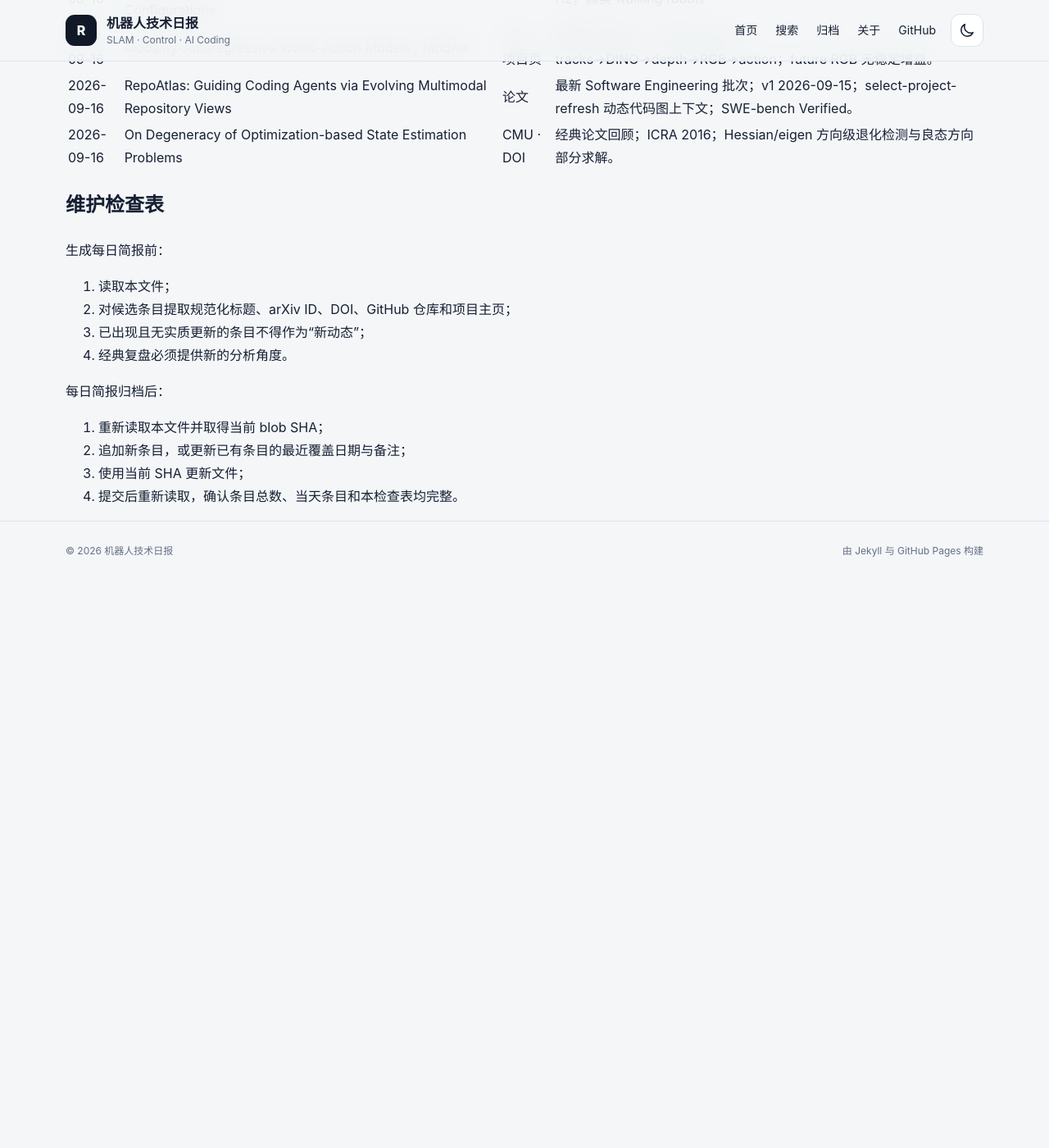
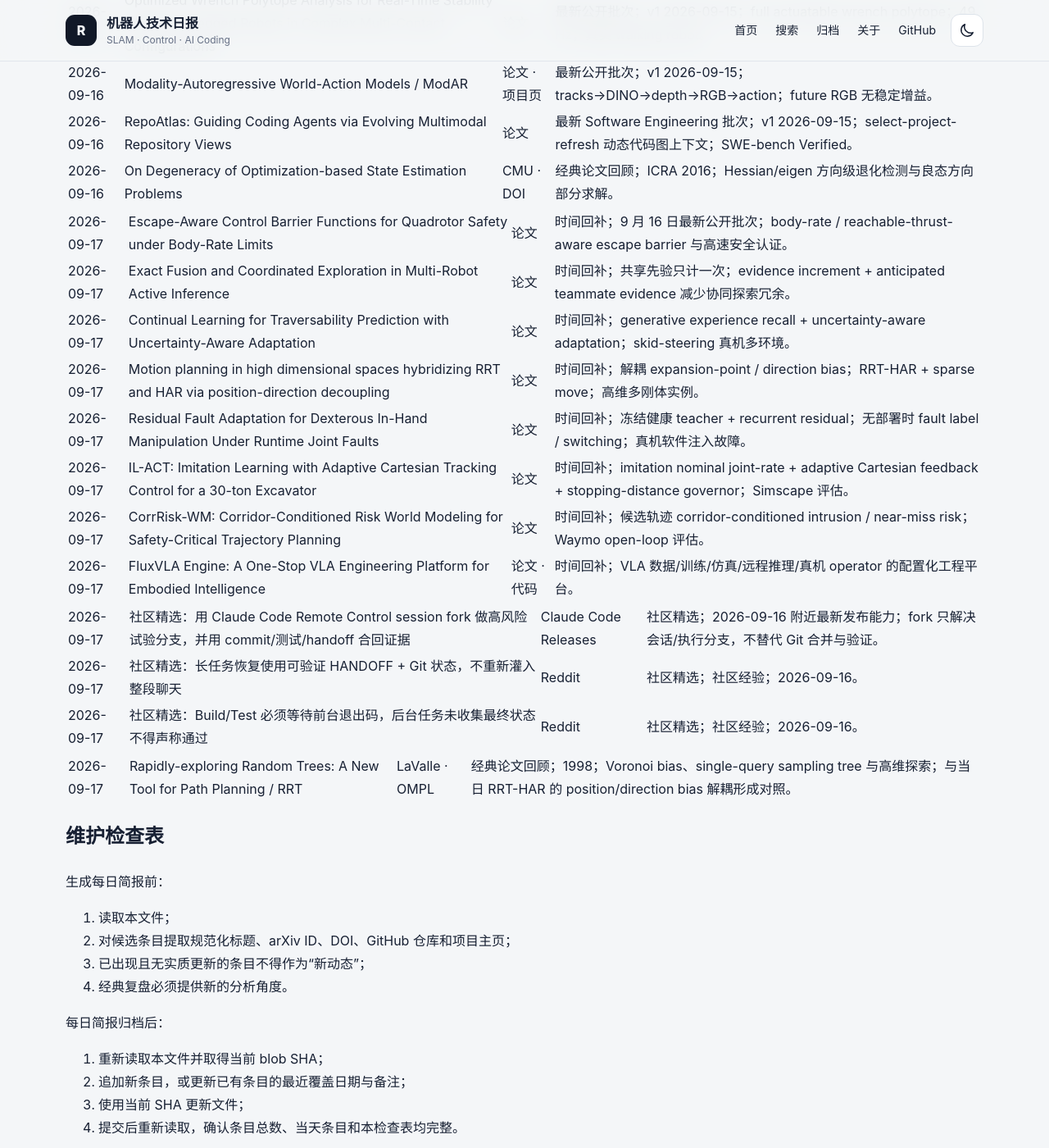
Before and after one commit to helywin/daily, a Jekyll site: the page built from robotics-brief-covered-items.md, in a window 1280 px wide and 1400 px high, scrolled down 42237 px. Shown: the whole window at 82% size. Built offline with Jekyll 4.4.1, drawn with Linux system fonts in a browser that asks for light colours; our own code applies the rules of GitHub Pages for plain Markdown files; before the commit the page ends 42945 px from its top, so only the background shows below that; some of the changed text lies outside the part shown.

Commit message:
Update robotics brief covered items for 2026-09-17

```diff
--- a/robotics-brief-covered-items.md
+++ b/robotics-brief-covered-items.md
@@ -1,6 +1,6 @@
 # 机器人技术简报已覆盖条目索引
 
-> 最后更新：2026-09-16（Asia/Shanghai）
+> 最后更新：2026-09-17（Asia/Shanghai）
 >
 > 用途：每日简报选题前强制查重。本文件保留全部历史条目的最近覆盖日期、规范标题、至少一个可直接访问的原始来源和必要备注。
 >
@@ -91,6 +91,8 @@
 > 2026-09-15 早间首版新增 8 条主动态、1 条经典论文回顾与 3 条社区精选，共 627 条；随后因 arXiv 9 月 15 日最新公开批次刷新，更新同日文章并追加 8 条主动态与 1 条经典论文回顾，累计共 636 条。早间首版条目保留为历史覆盖记录。
 >
 > 2026-09-16 早间首版新增 8 条主动态、1 条经典论文回顾与 3 条社区精选，共 648 条；随后因 arXiv 9 月 16 日最新公开批次刷新，更新同日文章并追加 8 条主动态与 1 条经典论文回顾，累计共 657 条。早间首版条目保留为历史覆盖记录。
+>
+> 2026-09-17 新增 8 条主动态、1 条经典论文回顾与 3 条社区精选，共 669 条。
 
 ## 已核验条目
 
@@ -501,7 +503,7 @@
 | 2026-08-24 | OrthoSkillVLA: Continual Skill Learning via Gradient-Informed Skill Subspace Adaptation | [论文](https://arxiv.org/abs/2608.19589) | 时间回补；VLA 无 demonstration replay 持续技能学习 |
 | 2026-08-24 | PRAXIS: Graph-Grounded Tacit Knowledge for Domain Code Generation | [论文](https://arxiv.org/abs/2608.19784) | 时间回补；依赖图上的项目隐性知识 |
 | 2026-08-24 | BreakGuard: Towards Detecting Dependency Breaking Changes with LLM-Generated Tests | [论文](https://arxiv.org/abs/2608.20167) | 时间回补；LLM 生成依赖升级破坏性差分测试 |
-| 2026-08-24 | A Method for Registration of 3-D Shapes / Iterative Closest Point (ICP) | [DOI](https://doi.org/10.1109/34.121791) · [公开 PDF](https://graphics.stanford.edu/courses/cs348a-21-winter/Handouts/Besl92.pdf) · [PCL](https://pointclouds.org/documentation/classpcl_1_1_iterative_closest_point.html) | 经典论文回顾；ICP 1992 |
+| 2026-08-24 | A Method for Registration of 3-D Shapes / Iterative Closest Point (ICP) | [DOI](https://doi.org/10.1109/34.121791) · [公开 PDF](https://graphics.stanford.edu/courses/cs348a-21-winter/Handouts/Besl92.pdf) · [PCL](https://pointclouds.org/documentation/classpcl_1_1iterative_closest_point.html) | 经典论文回顾；ICP 1992 |
 | 2026-08-25 | NeSAM: Neuro-Symbolic Kinodynamics with Soil Adaptation for Off-Road Mobility | [论文](https://arxiv.org/abs/2608.21330) | 时间回补；可微 Bekker-Wong + Transformer residual + 在线土壤 EKF |
 | 2026-08-25 | SRL-MPC: Shape-Aware Reinforcement Learned Model Predictive Control | [论文](https://arxiv.org/abs/2608.21175) · [项目页](https://hanruihua.github.io/srl_mpc_project/) | 时间回补；shape-aware HOCBF-MPC + RL 参数适配 |
 | 2026-08-25 | FF-MPCC: High-speed Agile Formation Flight with Model Predictive Contouring Control | [论文](https://arxiv.org/abs/2608.21056) | 时间回补；高速无人机编队 MPCC |
@@ -783,6 +785,21 @@
 | 2026-09-16 | RepoAtlas: Guiding Coding Agents via Evolving Multimodal Repository Views | [论文](https://arxiv.org/abs/2609.16936) | 最新 Software Engineering 批次；v1 2026-09-15；select-project-refresh 动态代码图上下文；SWE-bench Verified。 |
 | 2026-09-16 | On Degeneracy of Optimization-based State Estimation Problems | [CMU](https://publications.ri.cmu.edu/on-degeneracy-of-optimization-based-state-estimation-problems) · [DOI](https://doi.org/10.1109/ICRA.2016.7487211) | 经典论文回顾；ICRA 2016；Hessian/eigen 方向级退化检测与良态方向部分求解。 |
 
+| 2026-09-17 | Escape-Aware Control Barrier Functions for Quadrotor Safety under Body-Rate Limits | [论文](https://arxiv.org/abs/2609.17292) | 时间回补；9 月 16 日最新公开批次；body-rate / reachable-thrust-aware escape barrier 与高速安全认证。 |
+| 2026-09-17 | Exact Fusion and Coordinated Exploration in Multi-Robot Active Inference | [论文](https://arxiv.org/abs/2609.17384) | 时间回补；共享先验只计一次；evidence increment + anticipated teammate evidence 减少协同探索冗余。 |
+| 2026-09-17 | Continual Learning for Traversability Prediction with Uncertainty-Aware Adaptation | [论文](https://arxiv.org/abs/2609.17141) | 时间回补；generative experience recall + uncertainty-aware adaptation；skid-steering 真机多环境。 |
+| 2026-09-17 | Motion planning in high dimensional spaces hybridizing RRT and HAR via position-direction decoupling | [论文](https://arxiv.org/abs/2609.16810) | 时间回补；解耦 expansion-point / direction bias；RRT-HAR + sparse move；高维多刚体实例。 |
+| 2026-09-17 | Residual Fault Adaptation for Dexterous In-Hand Manipulation Under Runtime Joint Faults | [论文](https://arxiv.org/abs/2609.17404) | 时间回补；冻结健康 teacher + recurrent residual；无部署时 fault label / switching；真机软件注入故障。 |
+| 2026-09-17 | IL-ACT: Imitation Learning with Adaptive Cartesian Tracking Control for a 30-ton Excavator | [论文](https://arxiv.org/abs/2609.16696) | 时间回补；imitation nominal joint-rate + adaptive Cartesian feedback + stopping-distance governor；Simscape 评估。 |
+| 2026-09-17 | CorrRisk-WM: Corridor-Conditioned Risk World Modeling for Safety-Critical Trajectory Planning | [论文](https://arxiv.org/abs/2609.16724) | 时间回补；候选轨迹 corridor-conditioned intrusion / near-miss risk；Waymo open-loop 评估。 |
+| 2026-09-17 | FluxVLA Engine: A One-Stop VLA Engineering Platform for Embodied Intelligence | [论文](https://arxiv.org/abs/2609.17210) · [代码](https://github.com/FluxVLA/FluxVLA) | 时间回补；VLA 数据/训练/仿真/远程推理/真机 operator 的配置化工程平台。 |
+
+| 2026-09-17 | 社区精选：用 Claude Code Remote Control session fork 做高风险试验分支，并用 commit/测试/handoff 合回证据 | [Claude Code Releases](https://github.com/anthropics/claude-code/releases) | 社区精选；2026-09-16 附近最新发布能力；fork 只解决会话/执行分支，不替代 Git 合并与验证。 |
+| 2026-09-17 | 社区精选：长任务恢复使用可验证 HANDOFF + Git 状态，不重新灌入整段聊天 | [Reddit](https://www.reddit.com/r/ClaudeWorkflows/comments/1wi35ri/workflow_efficient_session_resumption_for_claude/) | 社区精选；社区经验；2026-09-16。 |
+| 2026-09-17 | 社区精选：Build/Test 必须等待前台退出码，后台任务未收集最终状态不得声称通过 | [Reddit](https://www.reddit.com/r/ClaudeWorkflows/comments/1whj598/workflow_claude_code_forcing_foreground_builds_to/) | 社区精选；社区经验；2026-09-16。 |
+
+| 2026-09-17 | Rapidly-exploring Random Trees: A New Tool for Path Planning / RRT | [LaValle](https://lavalle.pl/rrtpubs.html) · [OMPL](https://ompl.kavrakilab.org/planners.html) | 经典论文回顾；1998；Voronoi bias、single-query sampling tree 与高维探索；与当日 RRT-HAR 的 position/direction bias 解耦形成对照。 |
+
 ## 维护检查表
 
 生成每日简报前：
```
